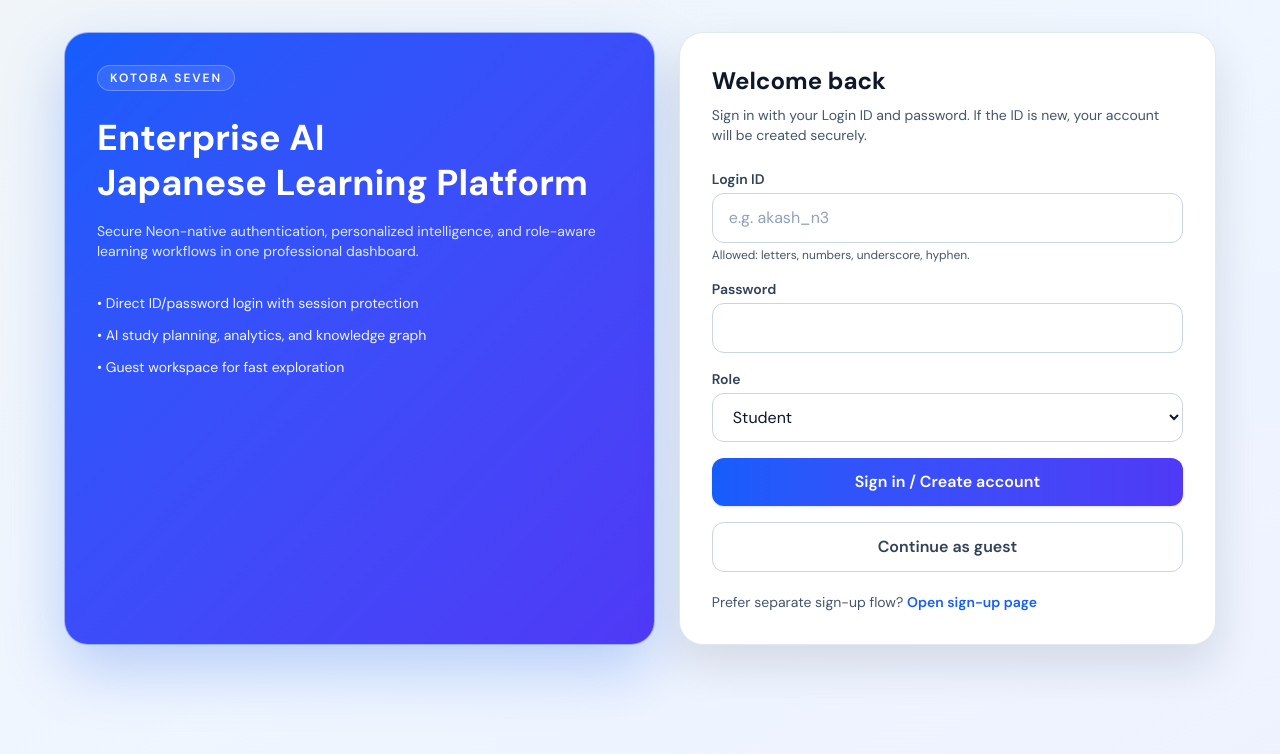
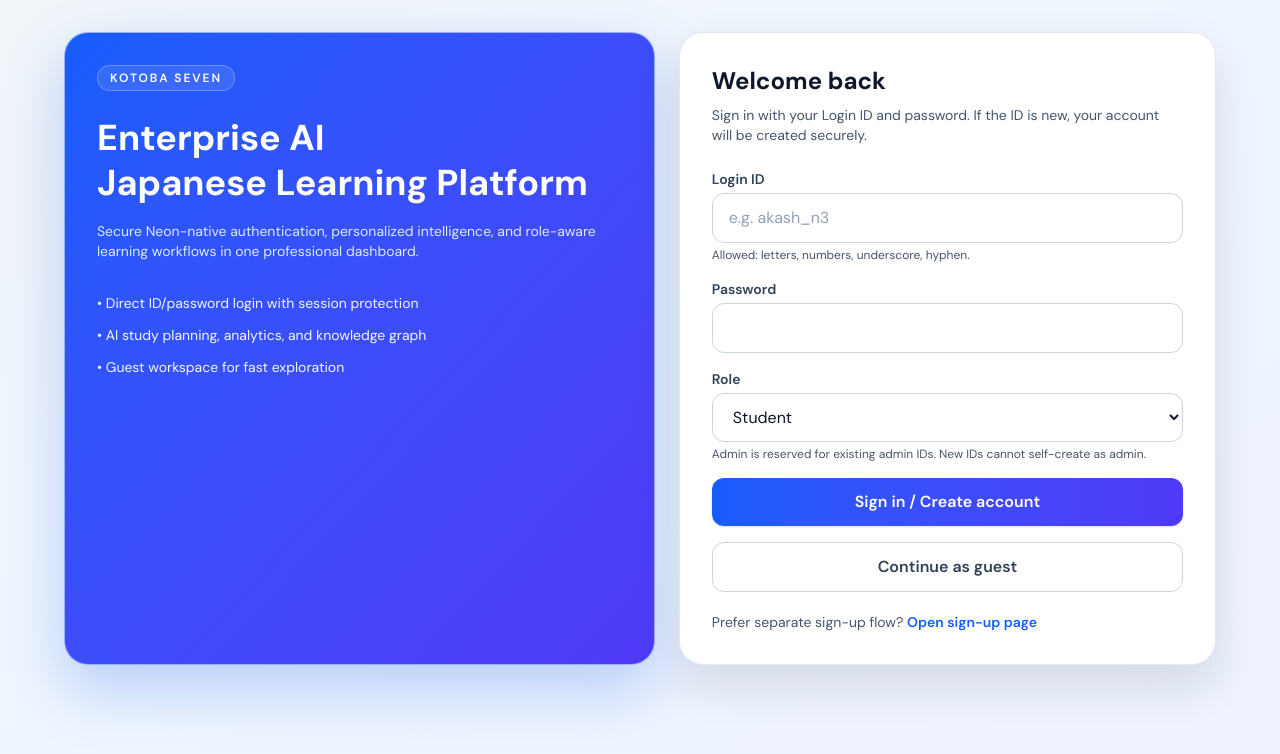
Before and after one commit to iamhimanshu26/MyJapaneseJourney, a React (Vite) app: page /login in a window 1280 px wide. Shown: the top 754 px of the page. Built offline with nearby package versions, Linux system fonts and the light colour scheme.

Commit message:
Restore admin role option in login selector
Co-authored-by: iamhimanshu26 <iamhimanshu26@users.noreply.github.com>

```diff
--- a/src/pages/Login.jsx
+++ b/src/pages/Login.jsx
@@ -120,7 +120,11 @@ export function Login() {
               >
                 <option value="student">Student</option>
                 <option value="employee">Employee</option>
+                <option value="admin">Admin</option>
               </select>
+              <p className="mt-1 text-xs text-slate-500">
+                Admin is reserved for existing admin IDs. New IDs cannot self-create as admin.
+              </p>
             </div>
 
             {error ? <p className="text-sm font-medium text-red-600">{error}</p> : null}
```
